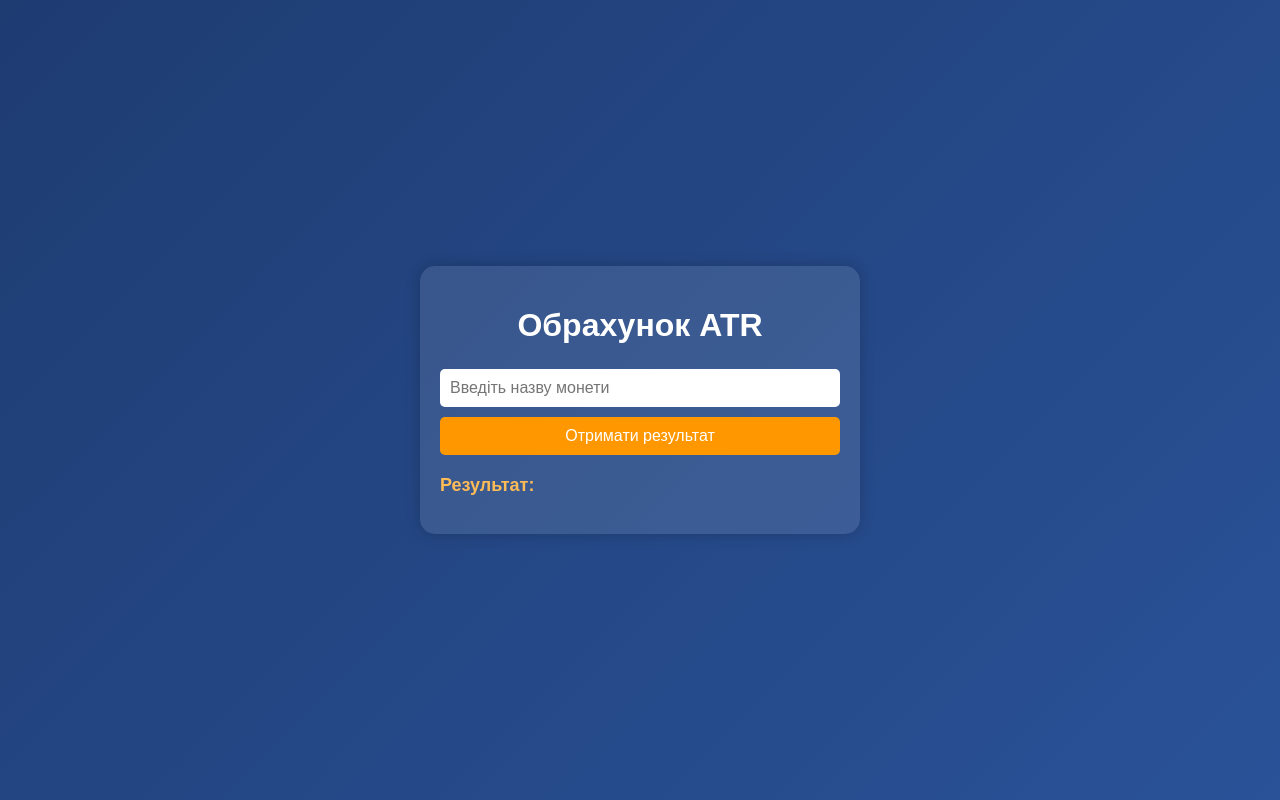
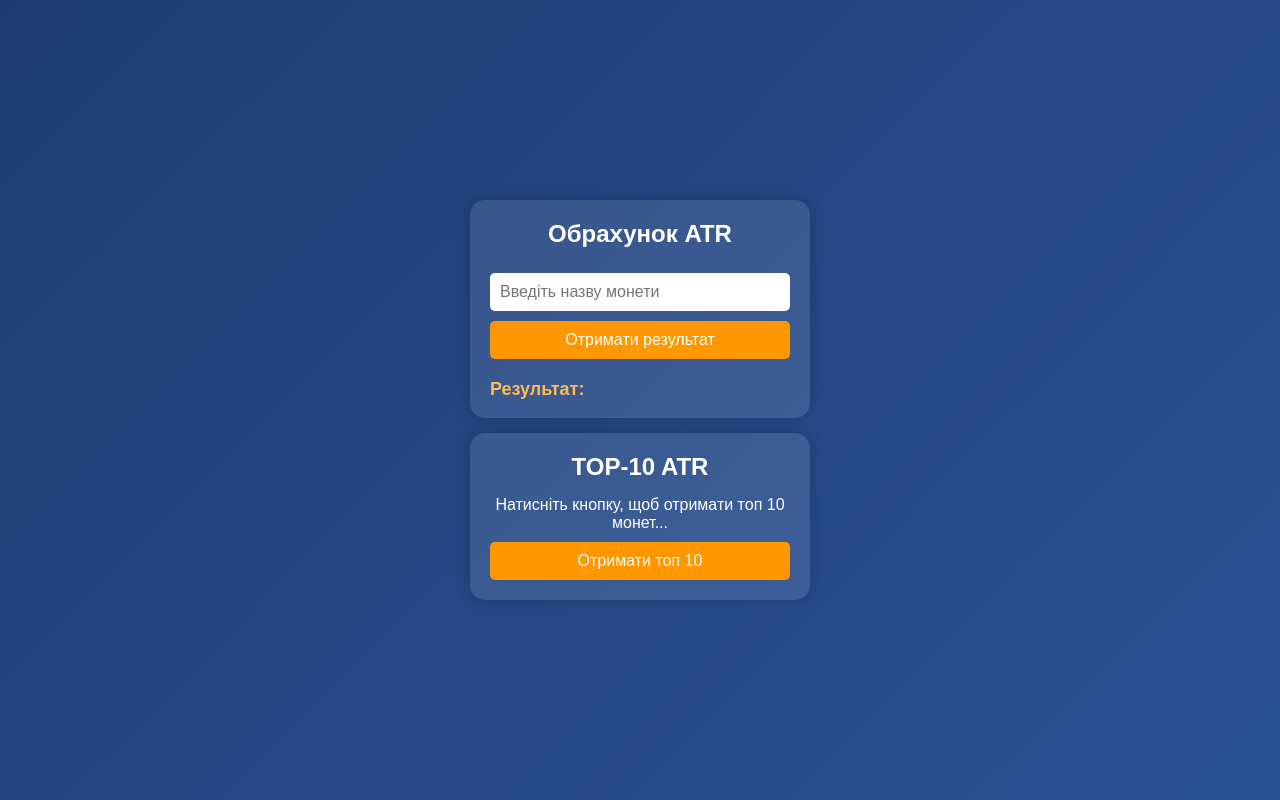
Before and after one commit to MykolaIF/ATR_app, a Flask app: page / in a window 1280 px wide. Run offline with Flask 3, Linux system fonts and the light colour scheme.

Commit message:
added top-10 atr field

```diff
--- a/flask_app.py
+++ b/flask_app.py
@@ -1,6 +1,6 @@
 import pandas as pd
 from binance.client import Client
-from flask import Flask, render_template, request
+from flask import Flask, render_template, request, jsonify
 
 app = Flask(__name__)
 client = Client("", "")
@@ -22,7 +22,7 @@ def atr(df: pd.DataFrame, length: int = 14) -> pd.Series:
     return atr_
 
 
-def price_atr_percent(coin: str):
+def price_atr_percent(coin: str, only_atr=False):
     coin = coin.upper()
     try:
         klines = client.get_historical_klines(
@@ -42,9 +42,32 @@ def price_atr_percent(coin: str):
 
         current_price = data["close"].iloc[-1]
         current_atr = atr_values.iloc[-1]
+
+        if only_atr:
+            return round(current_atr / current_price * 100, 2)
+
         return f"{coin} {round(current_atr / current_price * 100, 2)}% ATR"
-    else:
+    elif not only_atr:
         return f"Немає руху ціни {coin} для обрахунку ATR"
+
+
+def get_top_atr():
+    exchange_info = client.get_exchange_info()
+    usdt_pairs = [s['baseAsset'] for s in exchange_info['symbols'] if s['quoteAsset'] == 'USDT']
+
+    atr_list = []
+    for pair in usdt_pairs[:50]:
+        pair_price_atr = price_atr_percent(pair, only_atr=True)
+        if pair_price_atr:
+            atr_list.append({'coin': pair, 'percent': pair_price_atr})
+
+    return sorted(atr_list, key=lambda x: x["percent"], reverse=True)[:10]
+
+
+@app.route("/get-top-atr", methods=["GET"])
+def get_top_atr_api():
+    data = get_top_atr()
+    return jsonify(data)
 
 
 @app.route('/', methods=['GET', 'POST'])
--- /dev/null
+++ b/static/script.js
@@ -0,0 +1,40 @@
+document.addEventListener("DOMContentLoaded", function () {
+    const fetchButton = document.getElementById("fetch-data");
+    const infoContainer = document.getElementById("info-content");
+    const loadingIndicator = document.getElementById("loading");
+
+    fetchButton.addEventListener("click", async () => {
+        let seconds = 0;
+        const timerElement = document.getElementById("timer");
+
+        // Показати індикатор і запустити таймер
+        loadingIndicator.classList.remove("hidden");
+        fetchButton.disabled = true;
+
+        const timerInterval = setInterval(() => {
+            seconds++;
+            timerElement.textContent = seconds;
+        }, 1000);
+
+        try {
+            const response = await fetch("/get-top-atr");
+            const data = await response.json();
+
+            // Оновлення вмісту
+            infoContainer.innerHTML = "";
+            data.forEach((item, index) => {
+                const p = document.createElement("p");
+                p.textContent = `${index + 1}. ${item.coin} - ${item.percent}%`;
+                infoContainer.appendChild(p);
+            });
+        } catch (error) {
+            infoContainer.innerHTML = "<p>Помилка отримання даних.</p>";
+        } finally {
+            // Приховати індикатор і зупинити таймер
+            clearInterval(timerInterval);
+            loadingIndicator.classList.add("hidden");
+            fetchButton.disabled = false;
+        }
+    });
+
+});
--- /dev/null
+++ b/static/styles.css
@@ -0,0 +1,88 @@
+body {
+    font-family: Arial, sans-serif;
+    background: linear-gradient(135deg, #1e3c72, #2a5298);
+    color: white;
+    text-align: center;
+    margin: 0;
+    padding: 0;
+    display: flex;
+    flex-direction: column;
+    align-items: center;
+    justify-content: center;
+    height: 100vh;
+}
+.container {
+    background: rgba(255, 255, 255, 0.1);
+    padding: 0px 20px 0px 20px;
+    border-radius: 15px;
+    box-shadow: 0 0 15px rgba(0, 0, 0, 0.2);
+    width: 80%;
+    max-width: 300px;
+}
+h1, h2 {
+    margin-bottom: 15px;
+}
+input {
+    width: calc(100% - 20px);
+    padding: 10px;
+    margin: 10px 0;
+    border: none;
+    border-radius: 5px;
+    outline: none;
+    font-size: 16px;
+}
+button {
+    background: #ff9800;
+    color: white;
+    border: none;
+    padding: 10px;
+    border-radius: 5px;
+    cursor: pointer;
+    font-size: 16px;
+    width: 100%;
+}
+button:hover {
+    background: #e68900;
+}
+button:disabled {
+    background-color: #ccc;
+    color: #666;
+    cursor: not-allowed;
+    opacity: 0.7;
+    box-shadow: none;
+    transition: none;
+}
+.result {
+    margin-top: 20px;
+    font-size: 18px;
+    font-weight: bold;
+    text-align: left;
+}
+.label {
+    color: #ffbb55;
+    font-weight: bold;
+}
+/* ТОП-10 блок */
+.info-container {
+    background: rgba(255, 255, 255, 0.1);
+    padding: 0px 20px 20px 20px;
+    margin-top: 15px;
+    border-radius: 15px;
+    box-shadow: 0 0 15px rgba(0, 0, 0, 0.2);
+    width: 80%;
+    max-width: 300px;
+}
+.info-content p {
+    margin: 5px 0;
+    font-size: 16px;
+    padding-bottom: 5px;
+}
+/* Стилі для індикатора */
+#loading {
+    margin-top: 10px;
+    font-size: 16px;
+    color: #ffcc00;
+}
+.hidden {
+    display: none;
+}
--- a/templates/index.html
+++ b/templates/index.html
@@ -4,68 +4,12 @@
     <meta charset="UTF-8">
     <meta name="viewport" content="width=device-width, initial-scale=1.0">
     <title>Crypto Analyzer</title>
-    <style>
-        body {
-            font-family: Arial, sans-serif;
-            background: linear-gradient(135deg, #1e3c72, #2a5298);
-            color: white;
-            text-align: center;
-            margin: 0;
-            padding: 0;
-            display: flex;
-            flex-direction: column;
-            align-items: center;
-            justify-content: center;
-            height: 100vh;
-        }
-        .container {
-            background: rgba(255, 255, 255, 0.1);
-            padding: 20px;
-            border-radius: 15px;
-            box-shadow: 0 0 15px rgba(0, 0, 0, 0.2);
-            width: 80%;
-            max-width: 400px;
-        }
-        h1 {
-            margin-bottom: 15px;
-        }
-        input {
-            width: calc(100% - 20px);
-            padding: 10px;
-            margin: 10px 0;
-            border: none;
-            border-radius: 5px;
-            outline: none;
-            font-size: 16px;
-        }
-        button {
-            background: #ff9800;
-            color: white;
-            border: none;
-            padding: 10px;
-            border-radius: 5px;
-            cursor: pointer;
-            font-size: 16px;
-            width: 100%;
-        }
-        button:hover {
-            background: #e68900;
-        }
-        .result {
-            margin-top: 20px;
-            font-size: 18px;
-            font-weight: bold;
-            text-align: left;
-        }
-        .label {
-            color: #ffbb55;
-            font-weight: bold;
-        }
-    </style>
+    <link rel="stylesheet" href="{{ url_for('static', filename='styles.css') }}">
+    <script defer src="{{ url_for('static', filename='script.js') }}"></script>
 </head>
 <body>
     <div class="container">
-        <h1>Обрахунок ATR</h1>
+        <h2>Обрахунок ATR</h2>
         <form method="post">
             <input type="text" name="coin" placeholder="Введіть назву монети" required>
             <button type="submit">Отримати результат</button>
@@ -76,5 +20,15 @@
             <p class="result"><span class="label">Результат:</span></p>
         {% endif %}
     </div>
+
+    <!-- Додатковий блок для майбутньої інформації -->
+    <div class="info-container">
+        <h2>TOP-10 ATR </h2>
+        <div class="info-content" id="info-content">
+            <p>Натисніть кнопку, щоб отримати топ 10 монет...</p>
+        </div>
+        <div id="loading" class="hidden">Завантаження... <span id="timer">0</span> сек</div>
+        <button id="fetch-data">Отримати топ 10</button>
+    </div>
 </body>
 </html>
```
Also changed, not shown: 1 other file.
